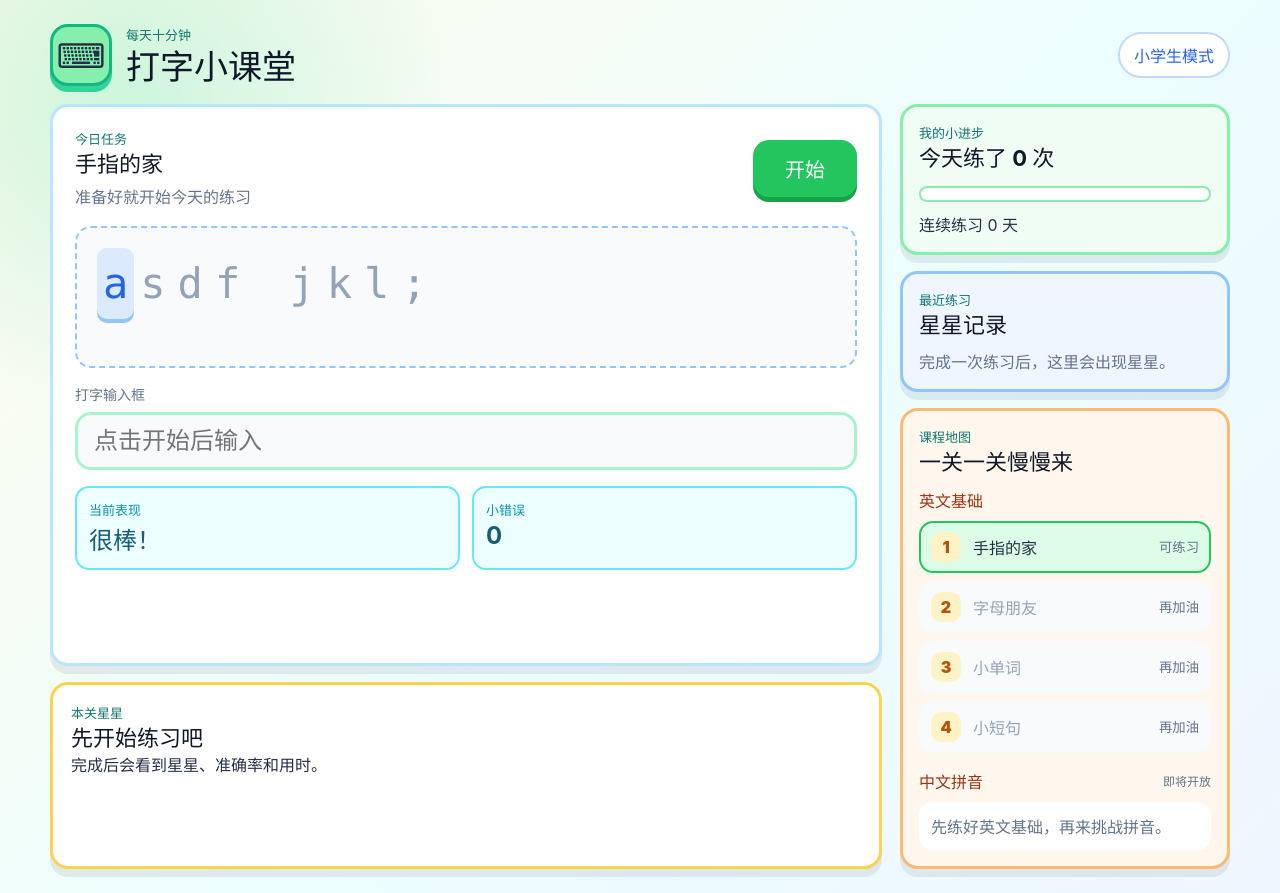
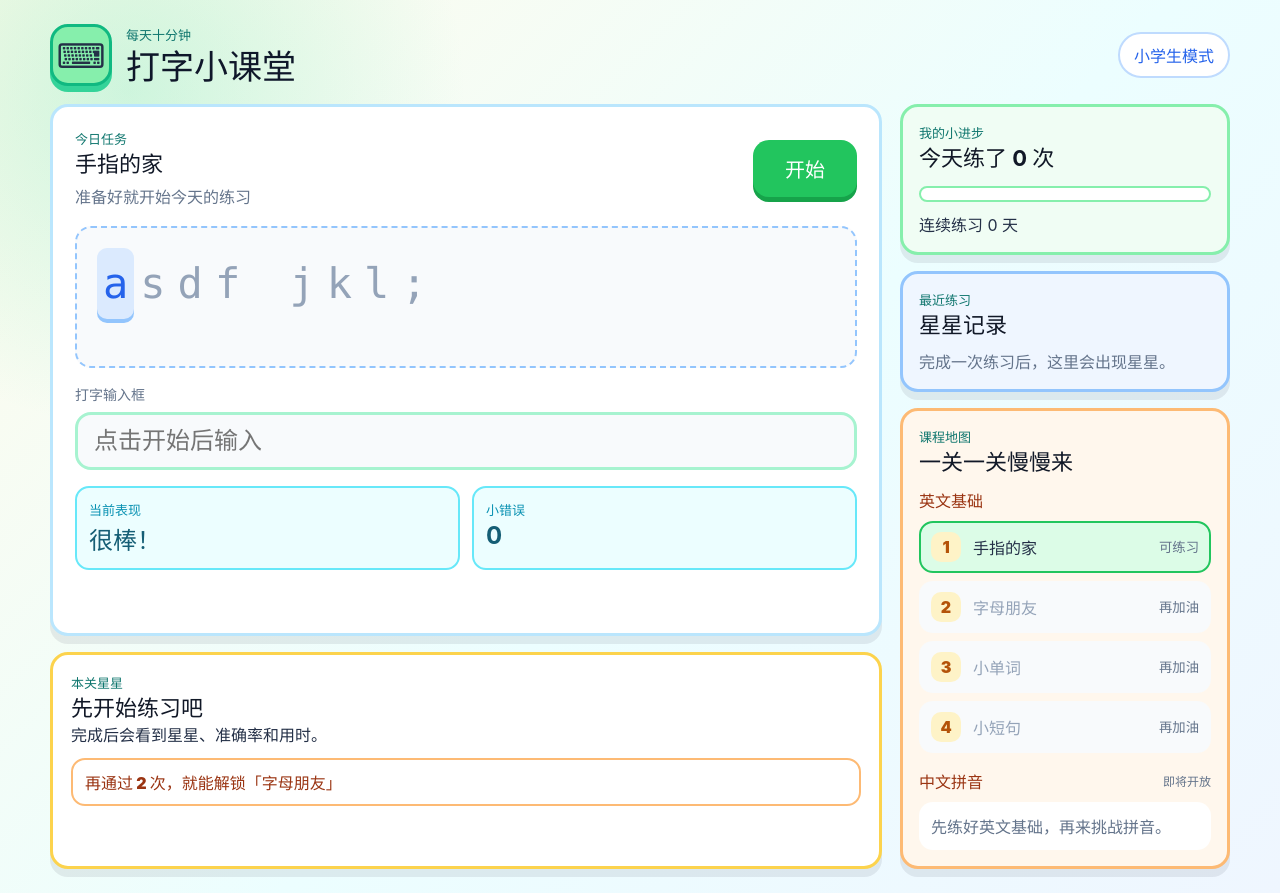
Before and after one commit to zhouzhih/typing-beginner, a React (Vite) app: page / in a window 1280 px wide. Built offline with nearby package versions, Linux system fonts and the light colour scheme.

Commit message:
feat: show next lesson unlock hint

```diff
--- a/src/app/App.tsx
+++ b/src/app/App.tsx
@@ -33,6 +33,23 @@ function getInitialLessonId(savedLessonId: string): string {
   return savedLesson.id
 }
 
+function getUnlockHint(lesson: Lesson, records: PracticeRecord[]): string {
+  const nextLesson = getAllLessons().find((candidate) => candidate.unlockAfter === lesson.id)
+
+  if (!nextLesson) {
+    return '这一组课程已经完成，可以继续复习拿满星。'
+  }
+
+  const passedCount = records.filter((record) => record.lessonId === lesson.id && record.passed).length
+  const remaining = Math.max(0, 2 - passedCount)
+
+  if (remaining === 0) {
+    return `「${nextLesson.title}」已解锁，可以挑战下一关了。`
+  }
+
+  return `再通过 ${remaining} 次，就能解锁「${nextLesson.title}」`
+}
+
 export default function App() {
   const [practiceData, setPracticeData] = useState(() => loadPracticeData())
   const [selectedLessonId, setSelectedLessonId] = useState(() =>
@@ -55,6 +72,7 @@ export default function App() {
   )
   const prompt = activePrompt || nextPrompt
   const evaluation = evaluatePractice(prompt, input)
+  const unlockHint = getUnlockHint(selectedLesson, practiceData.records)
 
   function startPractice() {
     setInput('')
@@ -137,7 +155,12 @@ export default function App() {
             onStart={startPractice}
             prompt={prompt}
           />
-          <ResultCard result={result} saveWarning={saveWarning} onRetry={startPractice} />
+          <ResultCard
+            result={result}
+            saveWarning={saveWarning}
+            unlockHint={unlockHint}
+            onRetry={startPractice}
+          />
         </section>
 
         <div className="right-column">
--- a/src/components/ResultCard.tsx
+++ b/src/components/ResultCard.tsx
@@ -3,6 +3,7 @@ import type { PracticeRecord } from '../domain/types'
 type ResultCardProps = {
   result: PracticeRecord | null
   saveWarning: string
+  unlockHint: string
   onRetry: () => void
 }
 
@@ -10,13 +11,14 @@ function renderStars(stars: number): string {
   return '★'.repeat(stars) + '☆'.repeat(3 - stars)
 }
 
-export function ResultCard({ result, saveWarning, onRetry }: ResultCardProps) {
+export function ResultCard({ result, saveWarning, unlockHint, onRetry }: ResultCardProps) {
   if (!result) {
     return (
       <section className="result-card waiting-result">
         <div className="section-label">本关星星</div>
         <h2>先开始练习吧</h2>
         <p>完成后会看到星星、准确率和用时。</p>
+        <p className="unlock-hint">{unlockHint}</p>
       </section>
     )
   }
@@ -31,6 +33,7 @@ export function ResultCard({ result, saveWarning, onRetry }: ResultCardProps) {
         <span>小错误 {result.mistakes}</span>
         <span>用时 {Math.max(1, Math.round(result.durationMs / 1000))} 秒</span>
       </div>
+      <p className="unlock-hint">{unlockHint}</p>
       {saveWarning ? <p className="warning-text">{saveWarning}</p> : null}
       <button className="secondary-button" onClick={onRetry} type="button">
         再练一次
--- a/src/styles/global.css
+++ b/src/styles/global.css
@@ -306,6 +306,16 @@ h2 {
   font-weight: 800;
 }
 
+.unlock-hint {
+  margin-top: 12px;
+  border: 2px solid #fdba74;
+  border-radius: 14px;
+  background: #ffffff;
+  color: #9a3412;
+  padding: 10px 12px;
+  font-weight: 900;
+}
+
 .side-card {
   padding: 16px;
 }
```
Also changed, not shown: 1 other file (tests, documents, lock files or other folders).
